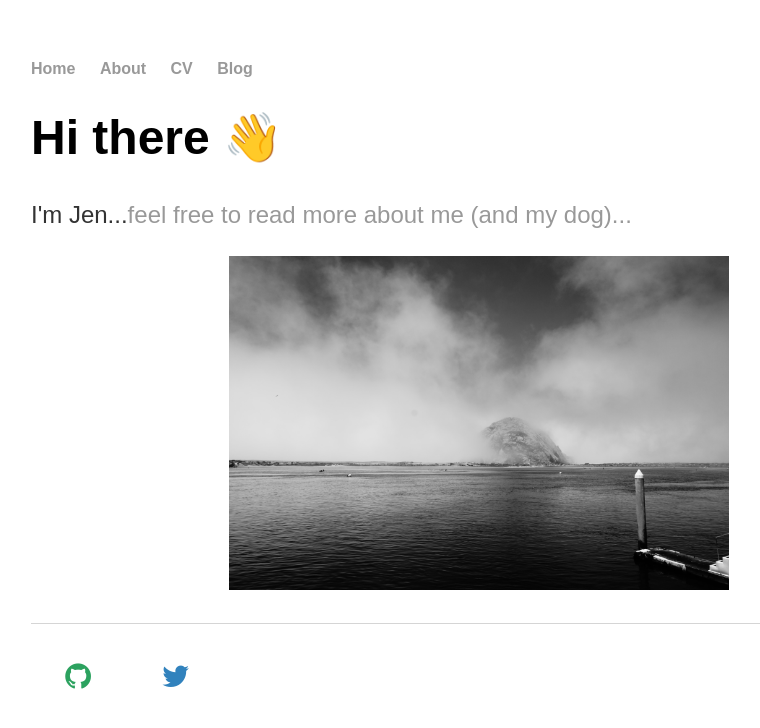
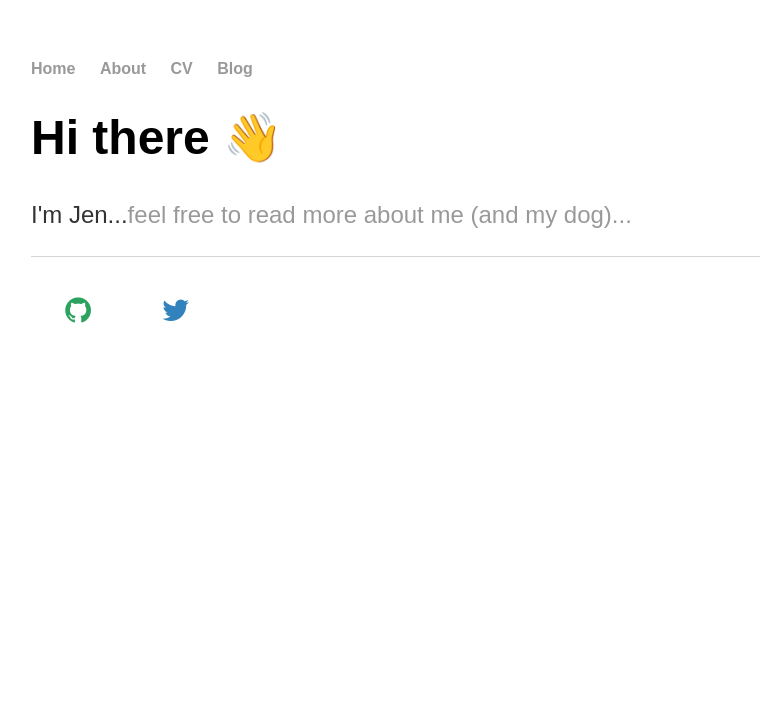
Before and after one commit to jbuffer/jbuffer.github.io, a Jekyll site: the page built from index.html, in a window 1280 px wide. Shown: the top 728 px of the page, without its empty margins (161-921 px from the left). Built offline with Jekyll 4.4.1, drawn with Linux system fonts in a browser that asks for light colours; some web fonts are replaced.

Commit message:
Update index.html

```diff
--- a/index.html
+++ b/index.html
@@ -5,7 +5,10 @@
 <div class="blurb">
 	<h1>Hi there &#128075</h1>
 	<p>I'm Jen...<a href="/about">feel free to read more about me (and my dog)...</a></p>
-	<p align="center">
-  	<img src="/docs/assets/images/IMG_1417.JPG" width=500/>
-	</p>
+	<style>
+		body {
+  		background-image: "/docs/assets/images/IMG_1417.JPG";
+  		background-repeat: no-repeat;
+		}
+	</style>
 </div><!-- /.blurb -->
```
